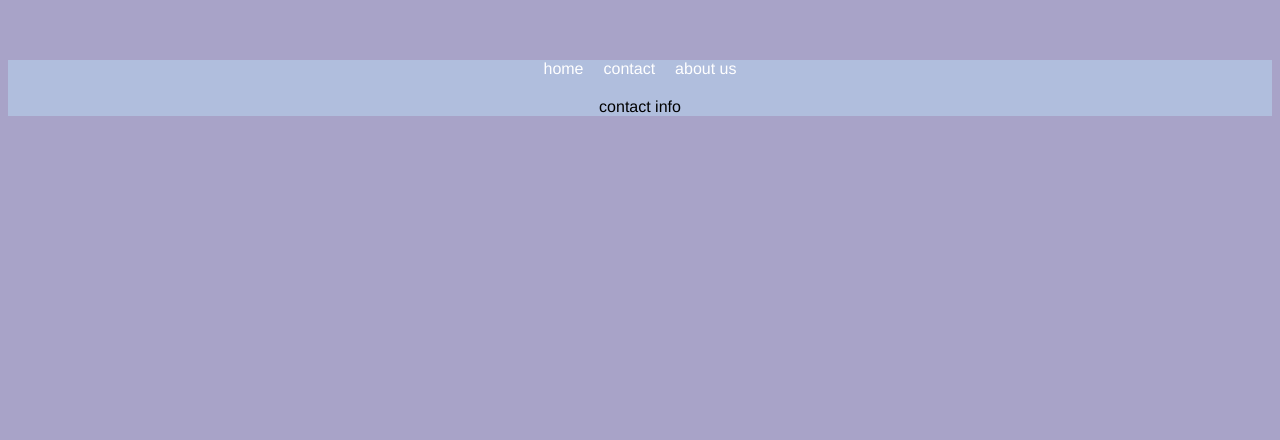
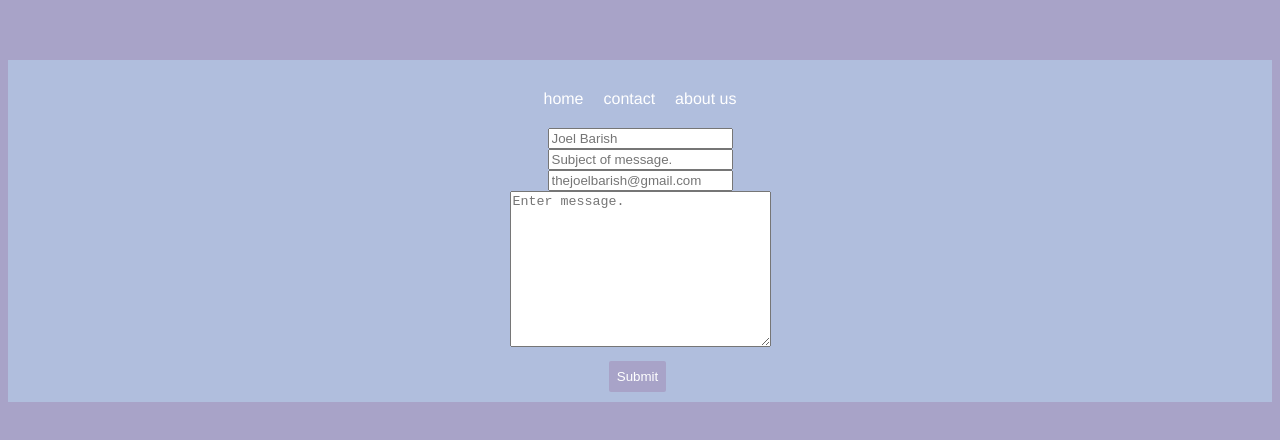
Before and after one commit to morbidlyocheese/hollowmooncrafts.com, a Vue app: page /contact in a window 1280 px wide. Shown: the top 440 px of the page. Built offline with nearby package versions, Linux system fonts and the light colour scheme.

Commit message:
contact form made++🐛🐛

```diff
--- /dev/null
+++ b/src/assets/smtp.js
@@ -0,0 +1,2 @@
+/* SmtpJS.com - v3.0.0 */
+var Email = { send: function (a) { return new Promise(function (n, e) { a.nocache = Math.floor(1e6 * Math.random() + 1), a.Action = "Send"; var t = JSON.stringify(a); Email.ajaxPost("https://smtpjs.com/v3/smtpjs.aspx?", t, function (e) { n(e) }) }) }, ajaxPost: function (e, n, t) { var a = Email.createCORSRequest("POST", e); a.setRequestHeader("Content-type", "application/x-www-form-urlencoded"), a.onload = function () { var e = a.responseText; null != t && t(e) }, a.send(n) }, ajax: function (e, n) { var t = Email.createCORSRequest("GET", e); t.onload = function () { var e = t.responseText; null != n && n(e) }, t.send() }, createCORSRequest: function (e, n) { var t = new XMLHttpRequest; return "withCredentials" in t ? t.open(e, n, !0) : "undefined" != typeof XDomainRequest ? (t = new XDomainRequest).open(e, n) : t = null, t } };
--- a/src/components/Navbar.vue
+++ b/src/components/Navbar.vue
@@ -39,4 +39,8 @@ export default {
     .nav-content {
         margin-bottom: 20px;
     }
+
+    .nav-page-container {
+        margin: 20px;
+    }
 </style>
--- a/src/views/AboutUs.vue
+++ b/src/views/AboutUs.vue
@@ -2,7 +2,8 @@
     <div class="page-container">
         <div class="content-container">
             <div class="content">
-                about us
+                <Navbar/>
+                Custom crafts, specializing in crochet stuffed animals and more.
             </div>
         </div>
     </div>
@@ -12,7 +13,9 @@
 import Navbar from '../components/Navbar.vue';
 
 export default {
-
+    components: {
+        Navbar
+    }
 }
 </script>
 
--- a/src/views/Contact.vue
+++ b/src/views/Contact.vue
@@ -3,7 +3,25 @@
         <div class="content-container">
             <div class="content">
                 <Navbar/>
-                contact info
+                <form action="submit" @submit.prevent="sendEmail" class="form-fields">
+                    <div class="name-fields">
+                        <div class="field">
+                            <input type="text" v-model="firstName" id="name" placeholder="Joel Barish"/>
+                        </div>
+                        <div class="field">
+                            <input type="text" v-model="subject" placeholder="Subject of message."/>
+                        </div>
+                    </div>
+                    <div class="email-field field">
+                        <input type="text" v-model="email" placeholder="thejoelbarish@gmail.com"/>
+                    </div>
+                    <div class="field">
+                        <textarea v-model="message" placeholder="Enter message." cols="30" rows="10"></textarea>
+                    </div>
+                    <div class="submit-button">
+                        <button type="submit">Submit</button>
+                    </div>
+                </form>
             </div>
         </div>
     </div>
@@ -11,8 +29,29 @@
 
 <script>
 import Navbar from '../components/Navbar.vue';
+import { Email } from '../assets/smtp.js';
 
 export default {
+    data () {
+        return {
+            name: "",
+            email: "",
+            subject: "",
+            message: "",
+        };
+    },
+    methods: {
+        sendEmail() {
+            Email.send({
+                SecureToken: "cc17b9cb-e58e-417c-8b64-e8185fc4915f",
+                To: "warwickjunglex@gmail.com",
+                From: "morbidlyocheese@gmail.com",
+                Name: this.name,
+                Subject: this.subject,
+                Body: this.message,
+            }).then((message) => alert(message));
+        }
+    },
     components: {
         Navbar
     }
@@ -20,5 +59,7 @@ export default {
 </script>
 
 <style>
-
+.page-container {
+    padding: 10px;
+}
 </style>
```
Also changed, not shown: 1 other file (tests, documents, lock files or other folders).
